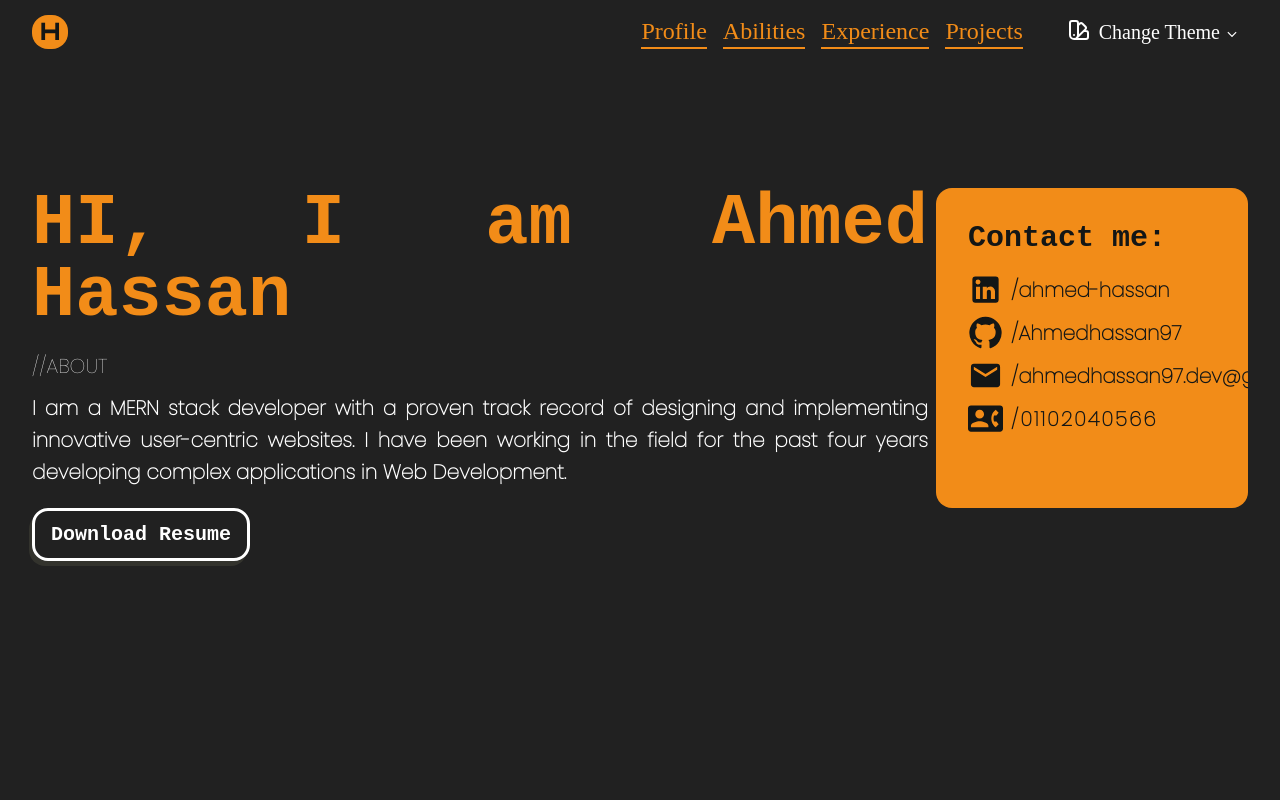
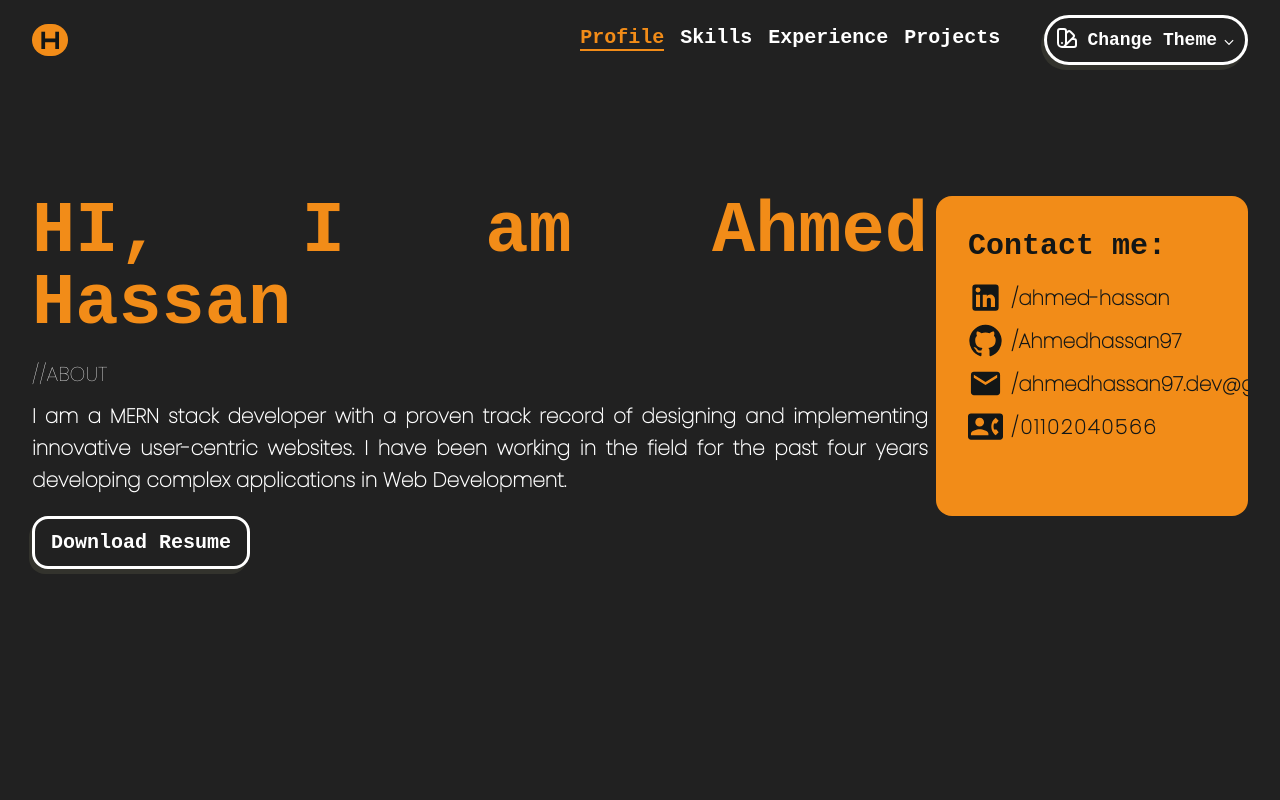
Before and after one commit to AhmedHassan97/my-website, a Next.js app: page / in a window 1280 px wide. Shown: the top 800 px of the page. Built offline with nearby package versions, Linux system fonts and the light colour scheme.

Commit message:
fix: fix Nav styling

```diff
--- a/components/Navbar/Nav.js
+++ b/components/Navbar/Nav.js
@@ -1,9 +1,11 @@
 import { Fragment, useEffect, useState } from "react";
 import { Disclosure, Menu, Transition } from "@headlessui/react";
-import { MenuIcon, XIcon, MoonIcon } from "@heroicons/react/outline";
-import Image from "next/image";
+import { MenuIcon, XIcon, BackspaceIcon } from "@heroicons/react/outline";
+import Link from "next/link";
 import { useTheme } from "next-themes";
-
+import Scrollspy from "react-scrollspy";
+import { useRouter } from "next/router";
+import ArrowBackIcon from "@mui/icons-material/ArrowBack";
 const themes = ["halloween", "light", "luxury", "corporate", "forest"];
 function classNames(...classes) {
   return classes.filter(Boolean).join(" ");
@@ -11,37 +13,33 @@ function classNames(...classes) {
 
 const Navbar = (props) => {
   const { theme, setTheme } = useTheme();
+  const router = useRouter();
+
   const [activeNavigation, setActiveNavigation] = useState([
-    { name: "Profile", href: "#", current: true },
-    { name: "Experience", href: "#", current: false },
-    { name: "Projects", href: "#", current: false },
-    { name: "Abilities", href: "#", current: false },
+    { name: "Profile", href: "#profile" },
+    { name: "Skills", href: "#skills" },
+    { name: "Experience", href: "#experience" },
+    { name: "Projects", href: "#projects" },
   ]);
-
   useEffect(() => {
-    setActiveNavigation([
-      { name: "Profile", href: "#", current: props.isProfileVisible },
-      { name: "Abilities", href: "#", current: props.isAbilitiesVisible },
-      { name: "Experience", href: "#", current: props.isExperienceVisible },
-      { name: "Projects", href: "#", current: props.isProjectsVisible },
-    ]);
-  }, [
-    props.isProfileVisible,
-    props.isAbilitiesVisible,
-    props.isExperienceVisible,
-    props.isProfileVisible,
-  ]);
-
+    console.log(router.pathname);
+  });
   return (
     <Disclosure
       as="nav"
-      style={{ fontFamily: "Ubuntu Mono" }}
-      className="sticky top-0 bg-base-100"
+      className="sticky top-0 bg-base-100 z-50 text-base-content font-medium text-xl "
+      style={{ fontFamily: "poppins" }}
     >
       {({ open }) => (
         <>
-          <div className=" px-2 lg:px-8 mx-auto" style={{ maxWidth: "1600px" }}>
-            <div className="relative flex items-center justify-between h-16">
+          <div
+            className=" px-2 lg:px-8 mx-auto font-semibold text-xl my-2"
+            style={{ maxWidth: "1600px" }}
+          >
+            <div
+              className="relative flex items-center justify-between h-16"
+              style={{ fontFamily: "IBM Plex Mono,monospace" }}
+            >
               <div className="absolute inset-y-0 left-0 flex items-center lg:hidden">
                 {/* Mobile menu button*/}
                 <Disclosure.Button className="inline-flex items-center justify-center p-2 rounded-md text-primary hover:bg-base-300">
@@ -54,38 +52,65 @@ const Navbar = (props) => {
                 </Disclosure.Button>
               </div>
               <div className="flex-1 flex items-center justify-center lg:items-stretch lg:justify-start">
+                {router.pathname === "/" ? (
                   <div className="flex-shrink-0 flex xl:mr-auto rounded-box bg-primary">
                     <h1
                       className=" font-extrabold text-2xl text-primary-content px-2"
                       style={{ fontFamily: "Orbitron" }}
                     >
-                    H
+                      <Link href="/">
+                        <a>H</a>
+                      </Link>
                     </h1>
                   </div>
+                ) : (
+                  <div className="flex-shrink-0 flex xl:mr-auto rounded-box bg-primary">
+                    <h1
+                      className=" font-extrabold text-2xl text-primary-content px-2"
+                      style={{ fontFamily: "Orbitron" }}
+                    >
+                      <Link href="/">
+                        <a>H</a>
+                      </Link>
+                    </h1>
+                  </div>
+                )}
+                {router.pathname === "/" ? (
                   <div className="hidden lg:block  ml-auto lg:ml-auto">
                     <div className="flex space-x-4">
+                      <Scrollspy
+                        items={["profile", "skills", "experience", "projects"]}
+                        currentClassName="border-b-2 border-primary text-primary"
+                      >
                         {activeNavigation?.map((item) => (
                           <a
+                            href={item.href}
                             key={item.name}
-                        href={item.href}
-                        className={classNames(
-                          item.current
-                            ? "border-b-2 border-primary text-primary"
-                            : "text-md hover:text-primary-focus"
-                        )}
-                        aria-current={item.current ? "page" : undefined}
+                            className="text-md hover:text-primary-focus mx-2"
+                            // aria-current={item.current ? "page" : undefined}
                           >
                             {item.name}
                           </a>
                         ))}
+                      </Scrollspy>
                     </div>
                   </div>
+                ) : (
+                  <div></div>
+                )}
               </div>
               <div className="absolute inset-y-0 right-0 flex items-center pr-2 lg:static lg:inset-auto lg:ml-6 lg:pr-0">
                 {/* Profile dropdown */}
                 <Menu as="div" className="ml-3">
                   <div>
-                    <Menu.Button className="flex text-sm rounded-full hover:bg-base-300 p-2 ">
+                    <Menu.Button
+                      className="flex text-sm rounded-full hover:bg-primary hover:text-primary-content p-2 "
+                      style={{
+                        boxShadow: "-3px 5px #33332d",
+                        border: "3px solid",
+                        fontWeight: "600",
+                      }}
+                    >
                       <svg
                         xmlns="http://www.w3.org/2000/svg"
                         fill="none"
@@ -99,7 +124,7 @@ const Navbar = (props) => {
                           d="M7 21a4 4 0 01-4-4V5a2 2 0 012-2h4a2 2 0 012 2v12a4 4 0 01-4 4zm0 0h12a2 2 0 002-2v-4a2 2 0 00-2-2h-2.343M11 7.343l1.657-1.657a2 2 0 012.828 0l2.829 2.829a2 2 0 010 2.828l-8.486 8.485M7 17h.01"
                         ></path>
                       </svg>
-                      <h1 className="text-center text-xl hidden lg:flex">
+                      <h1 className="text-center text-lg hidden lg:flex font-semibold">
                         Change Theme
                       </h1>
                       <svg
@@ -128,7 +153,7 @@ const Navbar = (props) => {
                               className={
                                 theme === themeName
                                   ? "bg-primary-focus rounded-box text-left px-2 p-1 text-primary-content m-1 "
-                                  : " text-left px-2 p-1 m-1"
+                                  : " text-left px-2 p-1 m-1 font-bold"
                               }
                               onClick={() => setTheme(themeName)}
                             >
@@ -143,7 +168,7 @@ const Navbar = (props) => {
               </div>
             </div>
           </div>
-
+          {router.pathname === "/" ? (
             <Disclosure.Panel className=" lg:hidden">
               <div className="px-2 pt-2 pb-3 space-y-1 flex flex-col">
                 {activeNavigation?.map((item) => (
@@ -151,19 +176,16 @@ const Navbar = (props) => {
                     key={item.name}
                     as="a"
                     href={item.href}
-                  className={classNames(
-                    item.current
-                      ? "border-b-2 border-primary  text-primary"
-                      : "text-md hover:text-primary-focus",
-                    "px-3 font-medium w-auto"
-                  )}
-                  aria-current={item.current ? "page" : undefined}
+                    className="text-md hover:text-primary-focus px-3 font-extrabold w-auto"
                   >
                     {item.name}
                   </Disclosure.Button>
                 ))}
               </div>
             </Disclosure.Panel>
+          ) : (
+            <></>
+          )}
         </>
       )}
     </Disclosure>
```
Lines whose indentation alone changed are shown as unchanged.
